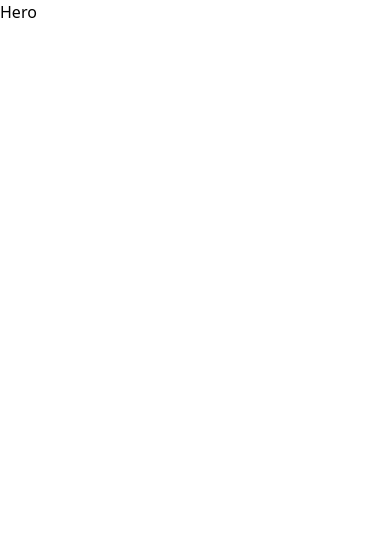
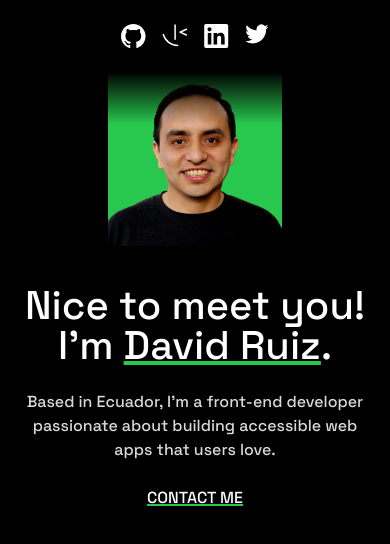
Before and after one commit to Davichobits/Portfolio-David-Ruiz, a React (Vite) app: page / in a window 390 px wide. Shown: the top 544 px of the page. Built offline with nearby package versions, Linux system fonts and the light colour scheme.

Commit message:
Hero section - mobile

```diff
--- a/src/App.tsx
+++ b/src/App.tsx
@@ -3,9 +3,9 @@ import { Hero } from "./components"
 function App() {
 
   return (
-    <>
+    <main className="">
       <Hero />
-    </>
+    </main>
   )
 }
 
--- a/src/components/hero.tsx
+++ b/src/components/hero.tsx
@@ -1,5 +1,40 @@
+import GithubIcon from '/assets/images/icon-github.svg'
+import FrontEndMentorIcon from '/assets/images/icon-frontend-mentor.svg'
+import LinkedinIcon from '/assets/images/icon-linkedin.svg';
+import twitterIcon from '/assets/images/icon-twitter.svg';
+
+import imageProfile from '/assets/images/david-profile.png';
+
 export const Hero = () => {
   return (
-    <div>Hero</div>
+    <section className='flex flex-col items-center px-4 text-center'>
+      <ul className='flex gap-4 my-6'>
+        <li>
+          <a href="https://github.com/Davichobits" target="_blank">
+            <img src={GithubIcon} alt="GitHub" />
+          </a>
+        </li>
+        <li>
+          <a href="https://www.frontendmentor.io/profile/Davichobits" target="_blank">
+            <img src={FrontEndMentorIcon} alt="Front End Mentor" />
+          </a>
+        </li>
+        <li>
+          <a href="https://www.linkedin.com/in/davidirc/" target="_blank">
+            <img src={LinkedinIcon} alt="LinkedIn" />
+          </a>
+        </li>
+        <li>
+          <a href="https://x.com/CodingTube" target="_blank">
+            <img src={twitterIcon} alt="Twitter" />
+          </a>
+        </li>
+      </ul>
+      <img className='w-[174px] mb-10 mask-t-from-70%' src={imageProfile} alt="Profile" />
+      <p className='text-[40px]/[1] mb-6'>Nice to meet you! I'm <span className='underline decoration-Green decoration-[4px]'>David Ruiz</span>.</p>
+      <p className='font-medium text-Soft-White mb-6'>Based in Ecuador, I’m a front-end developer passionate about building accessible web apps that users love.</p>
+
+      <p className='uppercase underline decoration-Green decoration-2'>Contact me</p>
+    </section>
   )
 }
--- a/src/index.css
+++ b/src/index.css
@@ -1 +1,22 @@
 @import "tailwindcss";
+
+@font-face {
+  font-family: 'Space Grotesk';
+  font-style: normal;
+  font-weight: 500 800;
+  font-display: swap;
+  src: url("/assets/fonts/SpaceGrotesk-VariableFont_wght.ttf") format("woff2");
+}
+
+@theme {
+  --color-Green: #28c84e;
+  --color-White: #ffffff;
+  --color-Soft-White: #d9d9d9;
+  --font-Space-Grotesk: 'Space Grotesk';
+}
+
+body{
+  background-color: black;
+  color: var(--color-white);
+  font-family: var(--font-Space-Grotesk);
+}
```
Also changed, not shown: public/assets/images/david-profile.png (added).
